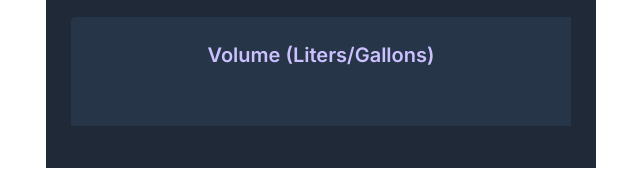
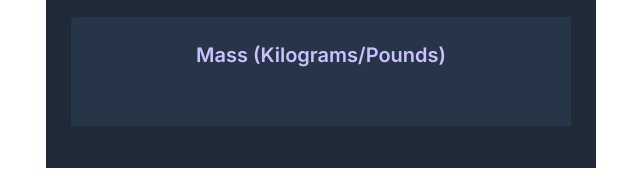
Before and after one commit to joshuamakula/Unit-Converter, a plain HTML site: page index.html in a window 1280 px wide. Shown: the part 581-768 px from the top of the page, 319-959 px from the left. Drawn offline with nearby package versions, Linux system fonts and the light colour scheme.

Commit message:
Covert mass in Kilograms and pounds

```diff
--- a/index.html
+++ b/index.html
@@ -20,7 +20,7 @@
                     <p class="convert-results" id="liters-gallons"></p>
                 </div>
                 <div class="convert-div">
-                    <p class="section-title">Volume (Liters/Gallons) </p>
+                    <p class="section-title">Mass (Kilograms/Pounds) </p>
                     <p class="convert-results" id="kiogram-pounds"></p>
                 </div>
             </div>
```
